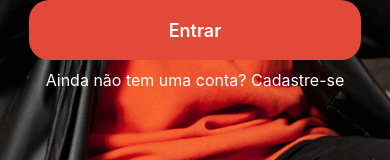
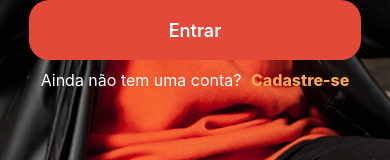
Before and after one commit to Debora-Carvalho/react-native-app-click, a React Native app: screen / in a window 390 px wide. Shown: the part 676-836 px from the top of the page. Built offline with nearby package versions, Linux system fonts and the light colour scheme.

Commit message:
:sparkles: feat: adicionando link para nova pagina (tela de login)

```diff
--- a/src/screens/Login/LoginScreen.tsx
+++ b/src/screens/Login/LoginScreen.tsx
@@ -1,5 +1,5 @@
 import React from 'react';
-import { ImageBackground, View, Text, Image } from 'react-native';
+import { ImageBackground, View, Text, TouchableOpacity } from 'react-native';
 import { StatusBar } from 'expo-status-bar';
 
 import { styles } from './LoginScreenStyles';
@@ -24,7 +24,12 @@ export function Login() {
                 <Button content='Entrar'onPress={() => alert('Botão clicado!')}/>
             </View>
 
-            <Text style={styles.subtitle}>Ainda não tem uma conta? Cadastre-se</Text>
+            <View style={styles.containerLink}>
+                <Text style={styles.textLink}>Ainda não tem uma conta? </Text>
+              <TouchableOpacity>
+                <Text style={[styles.textLink, styles.link]}>Cadastre-se</Text>
+              </TouchableOpacity>
+            </View>
         </View>
 
         <StatusBar style="light" />
--- a/src/screens/Login/LoginScreenStyles.tsx
+++ b/src/screens/Login/LoginScreenStyles.tsx
@@ -26,10 +26,22 @@ export const styles = StyleSheet.create({
     fontWeight: 800,
     color: '#FFFFFF',
   },
-  subtitle: {
+  containerLink: {
+    flexDirection: 'row',
+    alignItems: 'center',
+    justifyContent: 'center',
+    gap: 5
+  },
+  textLink: {
+    alignItems: 'center',
+    justifyContent: 'center',
     fontSize: 16,
     fontWeight: 400,
     color: '#FFFFFF',
+  },
+  link: {
+    fontWeight: 800,
+    color: '#F9A450'
   },
   blockButton: {
     width: '100%',
```
